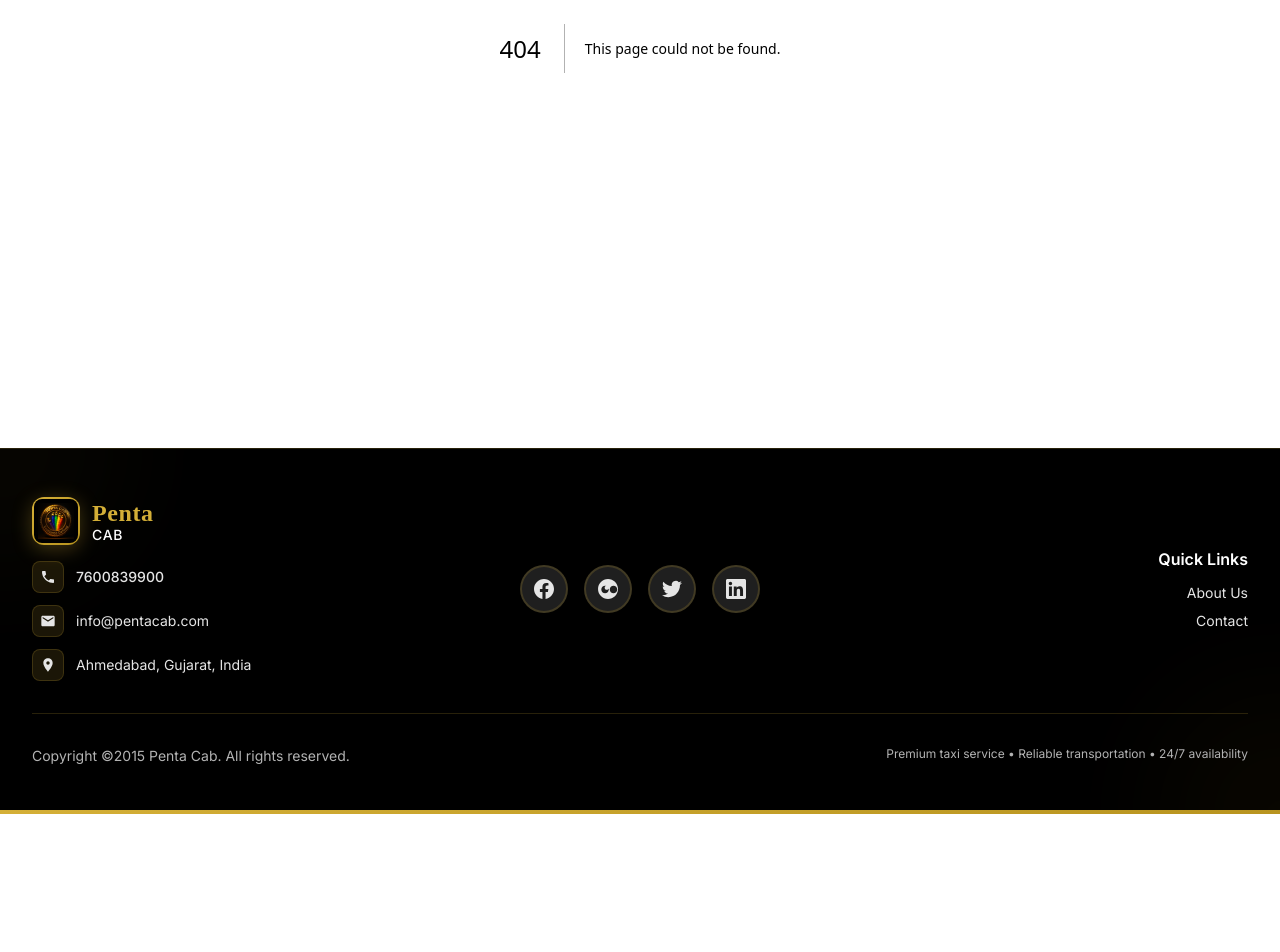
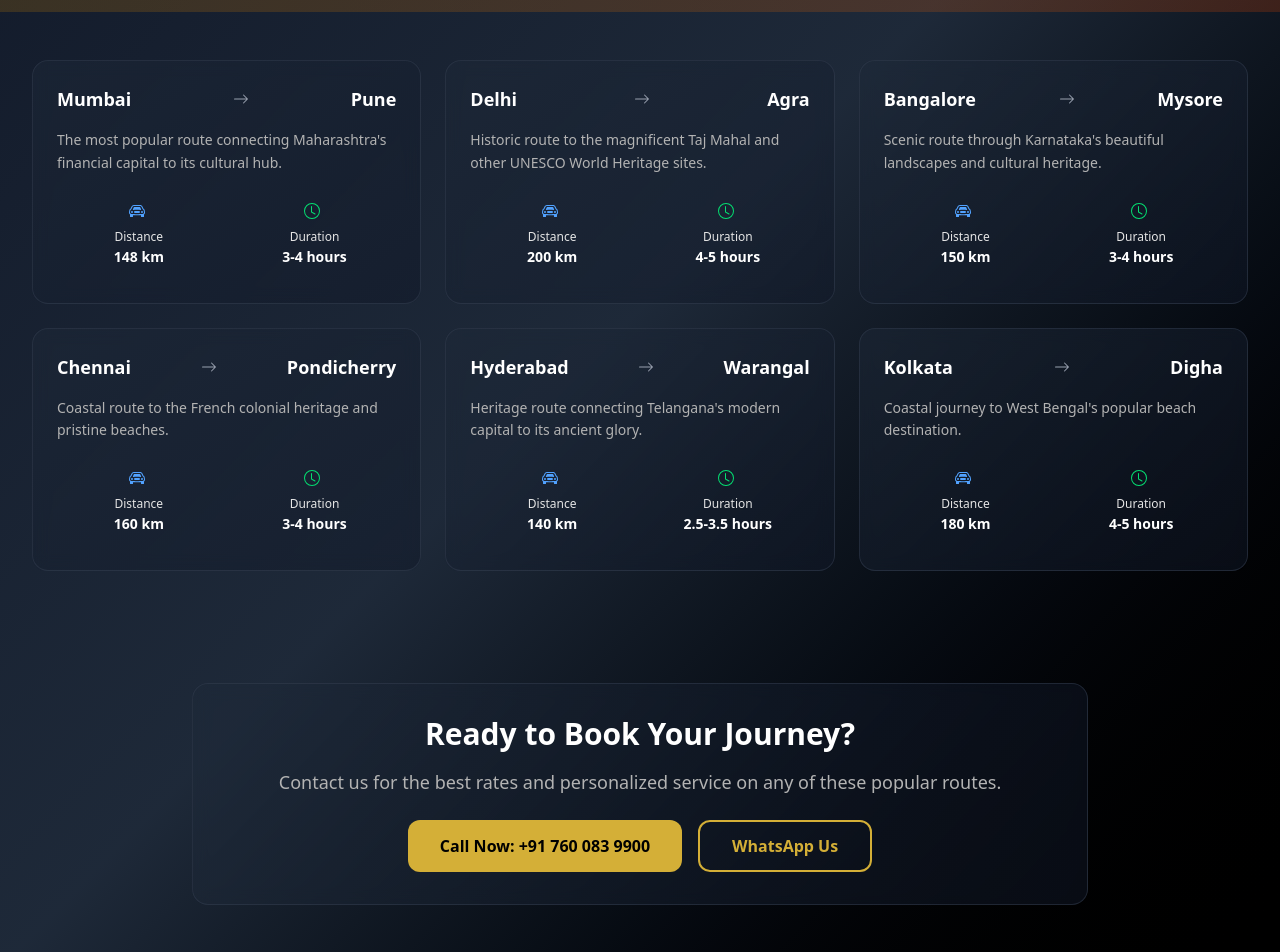
Before and after one commit to Hitesh-malik/cab_service, a Next.js app: page /popular_route_info in a window 1280 px wide. Before the commit this address had no page. Shown: the part 440-1392 px from the top of the page. Before the commit the page ends 1254 px from the top, so only its background shows below. Built offline with nearby package versions, Linux system fonts and the light colour scheme; a web font is replaced by a local one.

Commit message:
popular page

```diff
--- /dev/null
+++ b/src/app/popular_route_info/page.tsx
@@ -0,0 +1,236 @@
+// src/app/popular_route_info/page.tsx
+"use client";
+
+import React from "react";
+import { theme } from "@/styles/theme";
+import { BsStar, BsClock, BsCarFront, BsArrowRight } from "react-icons/bs";
+
+interface PopularRoute {
+  id: string;
+  from: string;
+  to: string;
+  distance: string;
+  duration: string;
+  description: string;
+
+}
+
+const popularRoutes: PopularRoute[] = [
+  {
+    id: "1",
+    from: "Mumbai",
+    to: "Pune",
+    distance: "148 km",
+    duration: "3-4 hours",
+    description: "The most popular route connecting Maharashtra's financial capital to its cultural hub.",
+  },
+  {
+    id: "2",
+    from: "Delhi",
+    to: "Agra",
+    distance: "200 km",
+    duration: "4-5 hours",
+    description: "Historic route to the magnificent Taj Mahal and other UNESCO World Heritage sites.",
+  },
+  {
+    id: "3",
+    from: "Bangalore",
+    to: "Mysore",
+    distance: "150 km",
+    duration: "3-4 hours",
+    description: "Scenic route through Karnataka's beautiful landscapes and cultural heritage.",
+  },
+  {
+    id: "4",
+    from: "Chennai",
+    to: "Pondicherry",
+    distance: "160 km",
+    duration: "3-4 hours",
+    description: "Coastal route to the French colonial heritage and pristine beaches.",
+  },
+  {
+    id: "5",
+    from: "Hyderabad",
+    to: "Warangal",
+    distance: "140 km",
+    duration: "2.5-3.5 hours",
+    description: "Heritage route connecting Telangana's modern capital to its ancient glory.",
+  },
+  {
+    id: "6",
+    from: "Kolkata",
+    to: "Digha",
+    distance: "180 km",
+    duration: "4-5 hours",
+    description: "Coastal journey to West Bengal's popular beach destination.",
+  }
+];
+
+const PopularRouteInfo: React.FC = () => {
+  return (
+    <div className="min-h-screen bg-gradient-to-br from-gray-900 via-gray-800 to-black">
+      {/* Hero Section */}
+      <div className="relative overflow-hidden">
+        <div className="absolute inset-0 bg-gradient-to-r from-yellow-600/20 to-orange-600/20" />
+        <div className="relative px-4 sm:px-6 lg:px-8 py-16 sm:py-24">
+          <div className="max-w-7xl mx-auto text-center">
+            <div className="flex items-center justify-center mb-6">
+              <BsStar className="w-8 h-8 text-yellow-400 mr-3" />
+              <h1
+                className="text-4xl sm:text-5xl lg:text-6xl font-bold"
+                style={{
+                  color: theme.colors.text.primary,
+                  fontFamily: theme.typography.fontFamily.sans.join(", "),
+                }}
+              >
+                Popular Routes
+              </h1>
+              <BsStar className="w-8 h-8 text-yellow-400 ml-3" />
+            </div>
+            <p
+              className="text-lg sm:text-xl text-gray-300 max-w-3xl mx-auto mb-8"
+              style={{
+                fontFamily: theme.typography.fontFamily.sans.join(", "),
+              }}
+            >
+              Discover our most booked and highly-rated travel routes across India.
+              Experience comfort, reliability, and excellent service on these popular journeys.
+            </p>
+          </div>
+        </div>
+      </div>
+
+      {/* Routes Grid */}
+      <div className="px-4 sm:px-6 lg:px-8 py-12">
+        <div className="max-w-7xl mx-auto">
+          <div className="grid grid-cols-1 md:grid-cols-2 lg:grid-cols-3 gap-6">
+            {popularRoutes.map((route) => (
+              <div
+                key={route.id}
+                className="bg-gradient-to-br from-gray-800/50 to-gray-900/50 backdrop-blur-sm
+                         border border-gray-700/50 rounded-2xl p-6 hover:border-yellow-500/50
+                         transition-all duration-300 hover:transform hover:scale-105
+                         hover:shadow-2xl hover:shadow-yellow-500/20"
+              >
+                {/* Route Details */}
+                <div className="space-y-4">
+                  <div className="flex items-center justify-between">
+                    <div className="flex items-center space-x-2">
+                      <span
+                        className="font-semibold text-lg"
+                        style={{ color: theme.colors.text.primary }}
+                      >
+                        {route.from}
+                      </span>
+                    </div>
+                    <BsArrowRight className="w-4 h-4 text-gray-400" />
+                    <div className="flex items-center space-x-2">
+                      <span
+                        className="font-semibold text-lg"
+                        style={{ color: theme.colors.text.primary }}
+                      >
+                        {route.to}
+                      </span>
+                    </div>
+                  </div>
+
+                  <p
+                    className="text-sm leading-relaxed"
+                    style={{ color: theme.colors.text.muted }}
+                  >
+                    {route.description}
+                  </p>
+
+                  {/* Route Stats */}
+                  <div className="grid grid-cols-2 gap-3 py-3">
+                    <div className="text-center">
+                      <div className="flex items-center justify-center mb-1">
+                        <BsCarFront className="w-4 h-4 text-blue-400 mr-1" />
+                      </div>
+                      <span
+                        className="text-xs font-medium"
+                        style={{ color: theme.colors.text.secondary }}
+                      >
+                        Distance
+                      </span>
+                      <p
+                        className="text-sm font-semibold"
+                        style={{ color: theme.colors.text.primary }}
+                      >
+                        {route.distance}
+                      </p>
+                    </div>
+                    <div className="text-center">
+                      <div className="flex items-center justify-center mb-1">
+                        <BsClock className="w-4 h-4 text-green-400 mr-1" />
+                      </div>
+                      <span
+                        className="text-xs font-medium"
+                        style={{ color: theme.colors.text.secondary }}
+                      >
+                        Duration
+                      </span>
+                      <p
+                        className="text-sm font-semibold"
+                        style={{ color: theme.colors.text.primary }}
+                      >
+                        {route.duration}
+                      </p>
+                    </div>
+                  </div>
+                </div>
+              </div>
+            ))}
+          </div>
+        </div>
+      </div>
+
+      {/* Call to Action */}
+      <div className="px-4 sm:px-6 lg:px-8 py-16">
+        <div className="max-w-4xl mx-auto text-center">
+          <div
+            className="bg-gradient-to-r from-gray-800/50 to-gray-900/50 backdrop-blur-sm
+                     border border-gray-700/50 rounded-2xl p-8"
+          >
+            <h2
+              className="text-2xl sm:text-3xl font-bold mb-4"
+              style={{ color: theme.colors.text.primary }}
+            >
+              Ready to Book Your Journey?
+            </h2>
+            <p
+              className="text-lg mb-6"
+              style={{ color: theme.colors.text.muted }}
+            >
+              Contact us for the best rates and personalized service on any of these popular routes.
+            </p>
+            <div className="flex flex-col sm:flex-row gap-4 justify-center">
+              <button
+                className="px-8 py-3 rounded-xl font-semibold transition-all duration-300
+                         transform hover:scale-105 hover:shadow-lg"
+                style={{
+                  backgroundColor: theme.colors.accent.gold,
+                  color: theme.colors.primary.black,
+                }}
+              >
+                Call Now: +91 760 083 9900
+              </button>
+              <button
+                className="px-8 py-3 rounded-xl font-semibold transition-all duration-300
+                         transform hover:scale-105 border-2"
+                style={{
+                  borderColor: theme.colors.accent.gold,
+                  color: theme.colors.accent.gold,
+                }}
+              >
+                WhatsApp Us
+              </button>
+            </div>
+          </div>
+        </div>
+      </div>
+    </div>
+  );
+};
+
+export default PopularRouteInfo;
--- a/src/components/navbar/NavigationMenu.tsx
+++ b/src/components/navbar/NavigationMenu.tsx
@@ -47,8 +47,9 @@ const NavigationMenu: React.FC<NavigationMenuProps> = ({
     console.log('🔗 Dropdown item clicked, closing dropdown');
     onDropdownClose();
 
+    if (href) {
       // If it's a booking widget link, scroll to it
-    if (href && href.includes('#booking-widget')) {
+      if (href.includes('#booking-widget')) {
         // If not on homepage, navigate first
         if (window.location.pathname !== '/') {
           router.push('/');
@@ -58,6 +59,10 @@ const NavigationMenu: React.FC<NavigationMenuProps> = ({
         } else {
           // If already on homepage, just scroll
           scrollToBookingWidget();
+        }
+      } else {
+        // For regular page navigation
+        router.push(href);
       }
     }
 
--- a/src/config/navigation.ts
+++ b/src/config/navigation.ts
@@ -46,7 +46,7 @@ export const navigationItems: NavItem[] = [
     dropdownItems: [
       {
         label: 'Popular Routes',
-        href: '/#booking-widget',
+        href: '/popular_route_info',
         icon: '🗺️',
         description: 'Most booked travel routes'
       },
```
Lines whose indentation alone changed are shown as unchanged.
